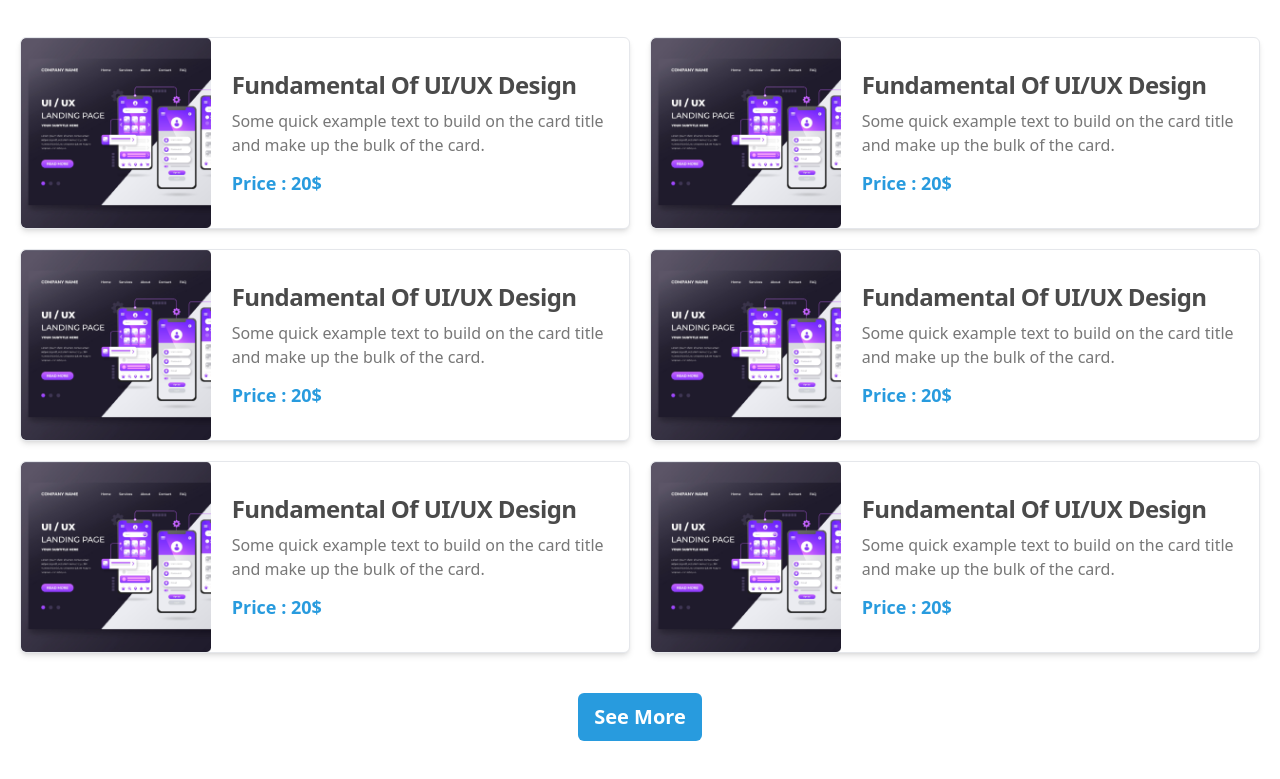
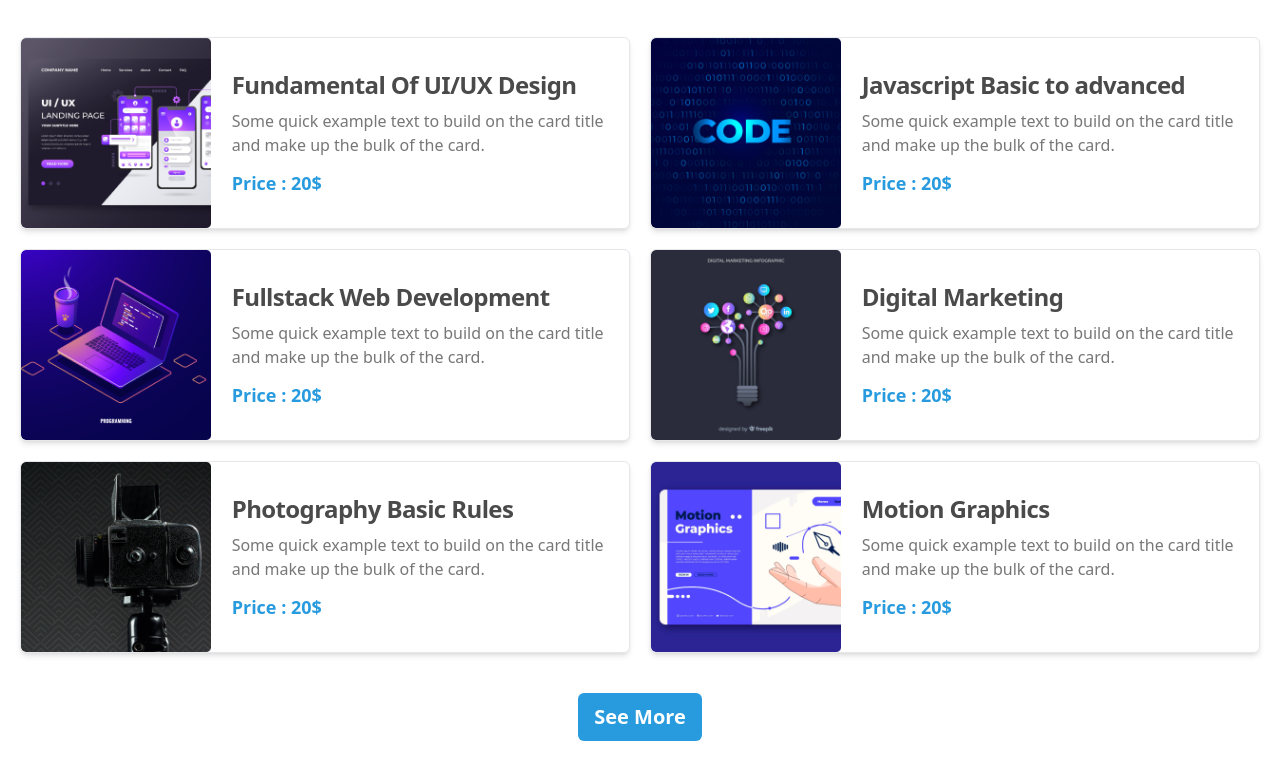
Before and after one commit to ar-zani/easy-learn, a plain HTML site: page index.html in a window 1280 px wide. Shown: the part 1051-1830 px from the top of the page. Drawn offline with nearby package versions, Linux system fonts and the light colour scheme.

Commit message:
courses done

```diff
--- a/index.html
+++ b/index.html
@@ -210,11 +210,10 @@
         <a href="#"
           class="h-max md:h-48 w-4/5 md:w-full mx-auto flex flex-col items-center bg-white rounded-md border shadow-md md:flex-row hover:bg-gray-100 dark:border-gray-700 dark:bg-gray-800 dark:hover:bg-gray-700 overflow-hidden">
           <div class="rounded-lg w-full basis-0 md:basis-1/3 h-full">
-            <img class="w-full md:w-max md:h-full" src="./images/course/course-1.png" alt="">
+            <img class="w-full md:w-max md:h-full" src="./images/course/course-2.png" alt="">
           </div>
           <div class="w-full px-6 md:px-2 md:w-2/3 flex flex-col justify-between py-7 md:py-4 md:pr-5">
-            <h4 class="mb-2 text-base md:text-2xl font-semibold tracking-tight text-dark-2 dark:text-white">Fundamental Of UI/UX
-              Design</h4>
+            <h4 class="mb-2 text-base md:text-2xl font-semibold tracking-tight text-dark-2 dark:text-white">Javascript Basic to advanced</h4>
             <p class="mb-3 font-normal text-dark-3 dark:text-gray-400">Some quick example text to build on the card
               title and make up the bulk of the card.</p>
             <h5 class="text-blue-1 font-semibold text-lg">Price : 20$</h5>
@@ -224,11 +223,10 @@
         <a href="#"
           class="h-max md:h-48 w-4/5 md:w-full mx-auto flex flex-col items-center bg-white rounded-md border shadow-md md:flex-row hover:bg-gray-100 dark:border-gray-700 dark:bg-gray-800 dark:hover:bg-gray-700 overflow-hidden">
           <div class="rounded-lg w-full basis-0 md:basis-1/3 h-full">
-            <img class="w-full md:w-max md:h-full" src="./images/course/course-1.png" alt="">
+            <img class="w-full md:w-max md:h-full" src="./images/course/course-3.png" alt="">
           </div>
           <div class="w-full px-6 md:px-2 md:w-2/3 flex flex-col justify-between py-7 md:py-4 md:pr-5">
-            <h4 class="mb-2 text-base md:text-2xl font-semibold tracking-tight text-dark-2 dark:text-white">Fundamental Of UI/UX
-              Design</h4>
+            <h4 class="mb-2 text-base md:text-2xl font-semibold tracking-tight text-dark-2 dark:text-white">Fullstack Web Development</h4>
             <p class="mb-3 font-normal text-dark-3 dark:text-gray-400">Some quick example text to build on the card
               title and make up the bulk of the card.</p>
             <h5 class="text-blue-1 font-semibold text-lg">Price : 20$</h5>
@@ -238,11 +236,10 @@
         <a href="#"
           class="h-max md:h-48 w-4/5 md:w-full mx-auto flex flex-col items-center bg-white rounded-md border shadow-md md:flex-row hover:bg-gray-100 dark:border-gray-700 dark:bg-gray-800 dark:hover:bg-gray-700 overflow-hidden">
           <div class="rounded-lg w-full basis-0 md:basis-1/3 h-full">
-            <img class="w-full md:w-max md:h-full" src="./images/course/course-1.png" alt="">
+            <img class="w-full md:w-max md:h-full" src="./images/course/course-4.png" alt="">
           </div>
           <div class="w-full px-6 md:px-2 md:w-2/3 flex flex-col justify-between py-7 md:py-4 md:pr-5">
-            <h4 class="mb-2 text-base md:text-2xl font-semibold tracking-tight text-dark-2 dark:text-white">Fundamental Of UI/UX
-              Design</h4>
+            <h4 class="mb-2 text-base md:text-2xl font-semibold tracking-tight text-dark-2 dark:text-white">Digital Marketing</h4>
             <p class="mb-3 font-normal text-dark-3 dark:text-gray-400">Some quick example text to build on the card
               title and make up the bulk of the card.</p>
             <h5 class="text-blue-1 font-semibold text-lg">Price : 20$</h5>
@@ -252,11 +249,10 @@
         <a href="#"
           class="h-max md:h-48 w-4/5 md:w-full mx-auto flex flex-col items-center bg-white rounded-md border shadow-md md:flex-row hover:bg-gray-100 dark:border-gray-700 dark:bg-gray-800 dark:hover:bg-gray-700 overflow-hidden">
           <div class="rounded-lg w-full basis-0 md:basis-1/3 h-full">
-            <img class="w-full md:w-max md:h-full" src="./images/course/course-1.png" alt="">
+            <img class="w-full md:w-max md:h-full" src="./images/course/course-5.png" alt="">
           </div>
           <div class="w-full px-6 md:px-2 md:w-2/3 flex flex-col justify-between py-7 md:py-4 md:pr-5">
-            <h4 class="mb-2 text-base md:text-2xl font-semibold tracking-tight text-dark-2 dark:text-white">Fundamental Of UI/UX
-              Design</h4>
+            <h4 class="mb-2 text-base md:text-2xl font-semibold tracking-tight text-dark-2 dark:text-white">Photography Basic Rules</h4>
             <p class="mb-3 font-normal text-dark-3 dark:text-gray-400">Some quick example text to build on the card
               title and make up the bulk of the card.</p>
             <h5 class="text-blue-1 font-semibold text-lg">Price : 20$</h5>
@@ -266,11 +262,10 @@
         <a href="#"
           class="h-max md:h-48 w-4/5 md:w-full mx-auto flex flex-col items-center bg-white rounded-md border shadow-md md:flex-row hover:bg-gray-100 dark:border-gray-700 dark:bg-gray-800 dark:hover:bg-gray-700 overflow-hidden">
           <div class="rounded-lg w-full basis-0 md:basis-1/3 h-full">
-            <img class="w-full md:w-max md:h-full" src="./images/course/course-1.png" alt="">
+            <img class="w-full md:w-max md:h-full" src="./images/course/course-6.png" alt="">
           </div>
           <div class="w-full px-6 md:px-2 md:w-2/3 flex flex-col justify-between py-7 md:py-4 md:pr-5">
-            <h4 class="mb-2 text-base md:text-2xl font-semibold tracking-tight text-dark-2 dark:text-white">Fundamental Of UI/UX
-              Design</h4>
+            <h4 class="mb-2 text-base md:text-2xl font-semibold tracking-tight text-dark-2 dark:text-white">Motion Graphics</h4>
             <p class="mb-3 font-normal text-dark-3 dark:text-gray-400">Some quick example text to build on the card
               title and make up the bulk of the card.</p>
             <h5 class="text-blue-1 font-semibold text-lg">Price : 20$</h5>
```
